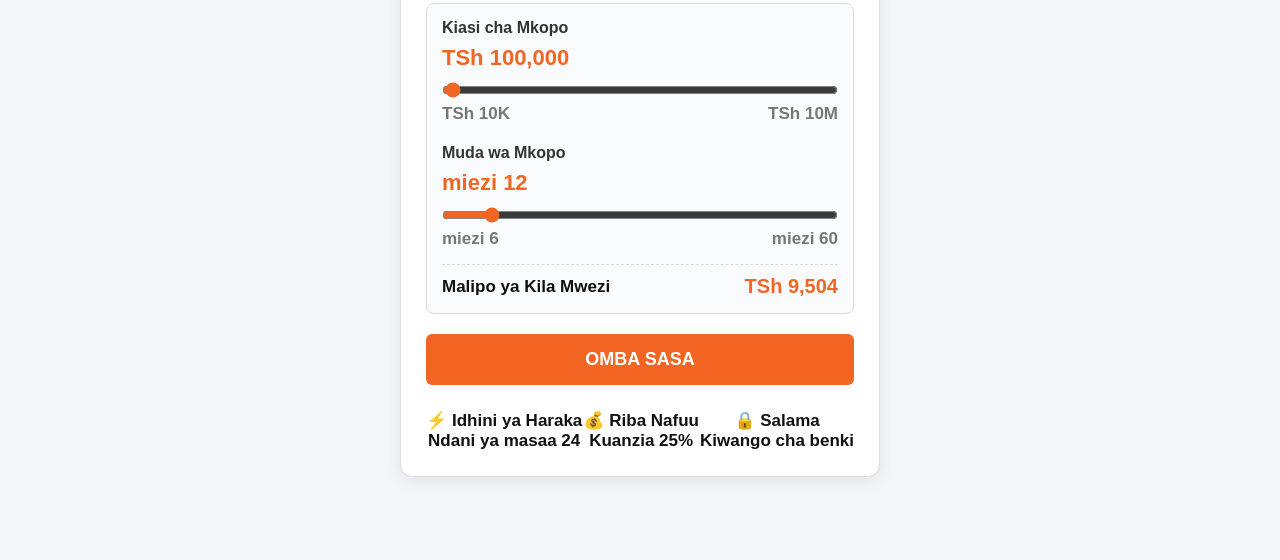
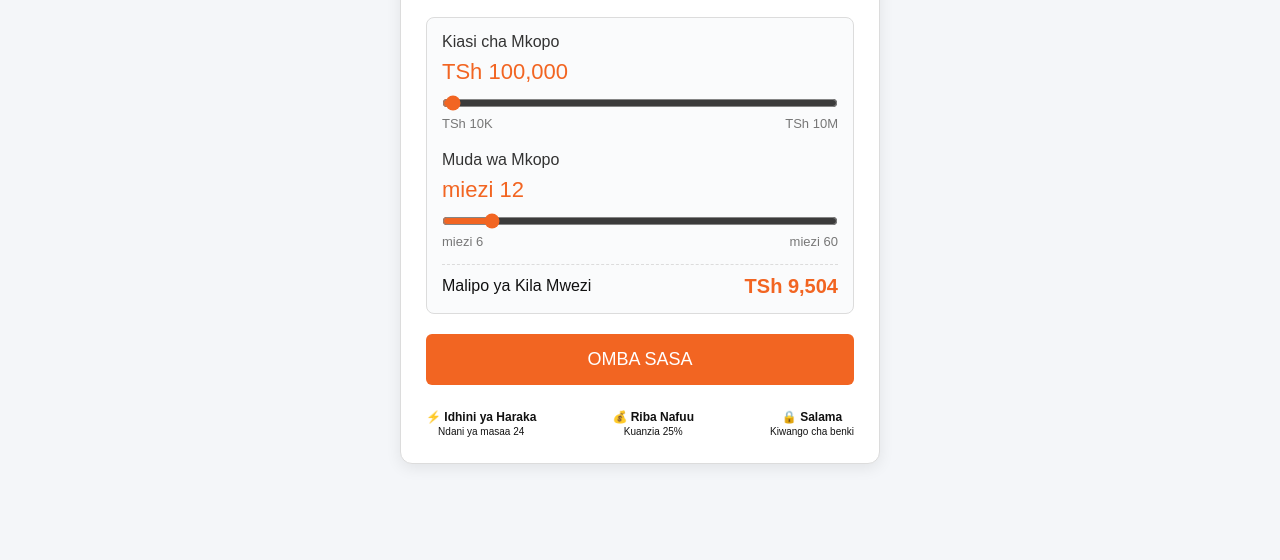
Before and after one commit to gamittin5-cpu/TANZANIA-NMB-MKONONI-, a website: page public/index.html in a window 1280 px wide. Shown: the part 240-800 px from the top of the page. Drawn offline with Linux system fonts and the light colour scheme.

Commit message:
Update style.css

```diff
--- a/public/style.css
+++ b/public/style.css
@@ -13,8 +13,6 @@
     margin: 0;
     padding: 0;
     font-family: Arial, sans-serif;
-    font-weight: 750 !important;
-    font-size: 17px;
 }
 
 body {
@@ -438,4 +436,4 @@ textarea.input-field {
 @keyframes spin {
     0% { transform: rotate(0deg); }
     100% { transform: rotate(360deg); }
-    }
+                                }
```
